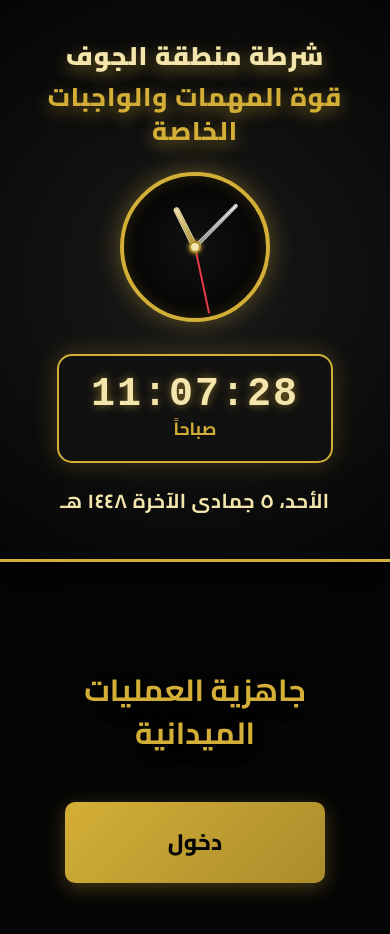
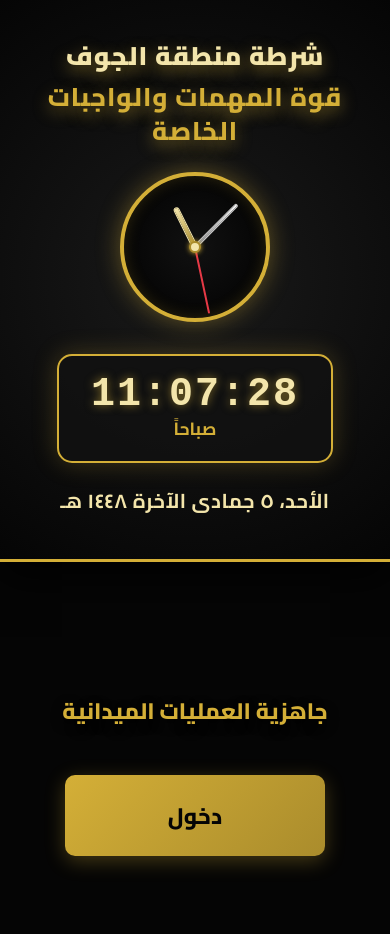
Before and after one commit to 11police999-jpg/999olice., a plain HTML site: page index.html in a window 390 px wide. Drawn offline with Linux system fonts and the light colour scheme.

Commit message:
تعديل العنوان

```diff
--- a/index.html
+++ b/index.html
@@ -44,7 +44,6 @@
             width: 100%;
         }
 
-        /* شرطة منطقة الجوف أصبحت العنوان الرئيسي بالأعلى */
         header.main-header .main-dept-title {
             color: var(--gold-light);
             font-size: 2.2rem;
@@ -55,7 +54,6 @@
             line-height: 1.3;
         }
 
-        /* قوة المهمات والواجبات الخاصة تم تصغير حجمها قليلاً */
         header.main-header .top-sub-title {
             color: var(--gold-accent);
             font-size: 1.5rem;
@@ -321,12 +319,14 @@
 
         .welcome-screen.active { display: flex; }
 
+        /* تم تصغير حجم هذا العنوان هنا فقط بناءً على طلبك */
         .welcome-screen h1 {
-            font-size: 2.5rem;
+            font-size: 1.65rem;
             color: var(--gold-accent);
             margin-bottom: 2rem;
-            text-shadow: 0 5px 15px rgba(0,0,0,0.9);
+            text-shadow: 0 4px 12px rgba(0,0,0,0.9);
             line-height: 1.4;
+            font-weight: 800;
         }
 
         .welcome-screen .btn {
@@ -783,7 +783,7 @@
         @media (max-width: 600px) {
             header.main-header .top-sub-title,
             header.main-header .main-dept-title { font-size: 1.6rem; }
-            .welcome-screen h1 { font-size: 1.9rem; }
+            .welcome-screen h1 { font-size: 1.4rem; }
             .card { padding: 1.4rem; }
             .form-row { grid-template-columns: 1fr; gap: 1rem; }
             .form-row.keep-two-cols { grid-template-columns: 1fr 1fr; gap: 0.8rem; }
@@ -913,7 +913,7 @@
 
     <div class="container">
 
-        <!-- 1. شاشة الترحيب -->
+        <!-- 1. شاشة الترحيب (تم تصغير العنوان هنا فقط) -->
         <div id="view-welcome" class="view active welcome-screen">
             <h1>جاهزية العمليات الميدانية</h1>
             <button class="btn" onclick="switchView('view-hub')">دخول</button>
```
